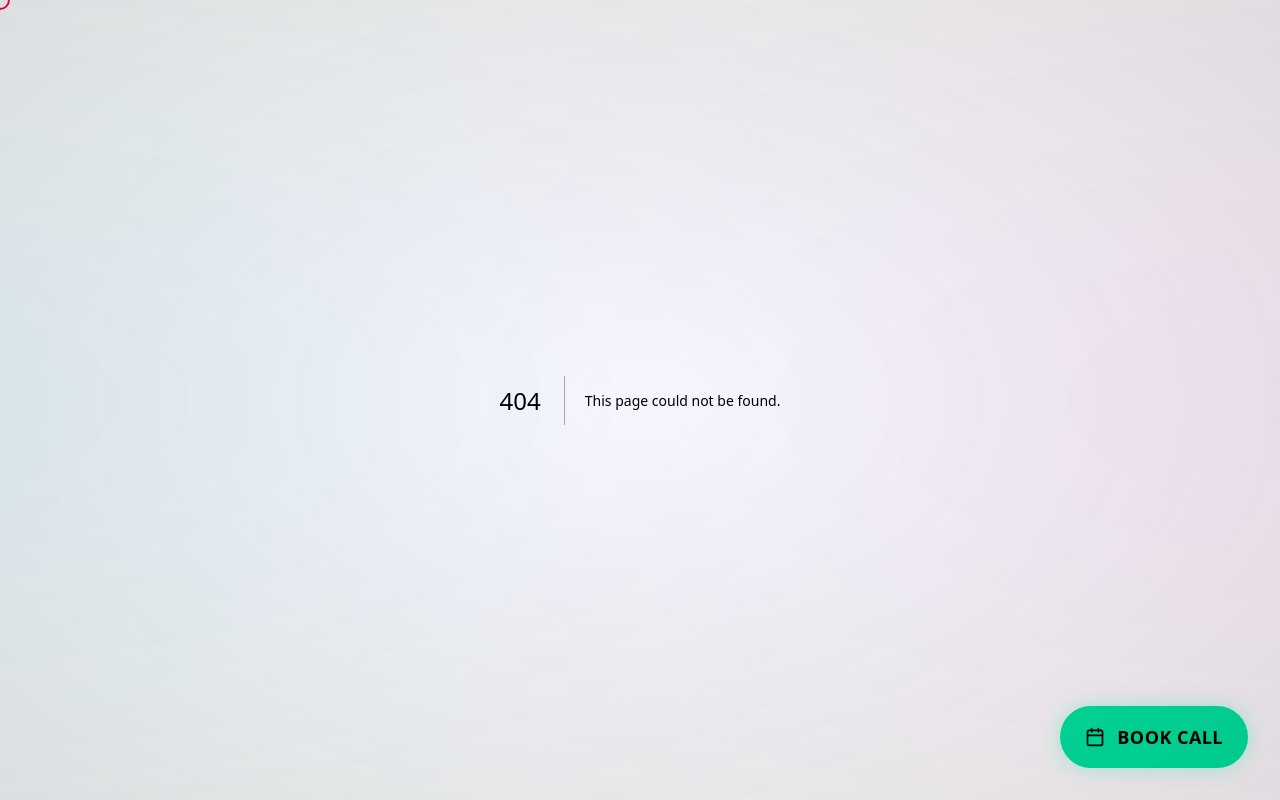
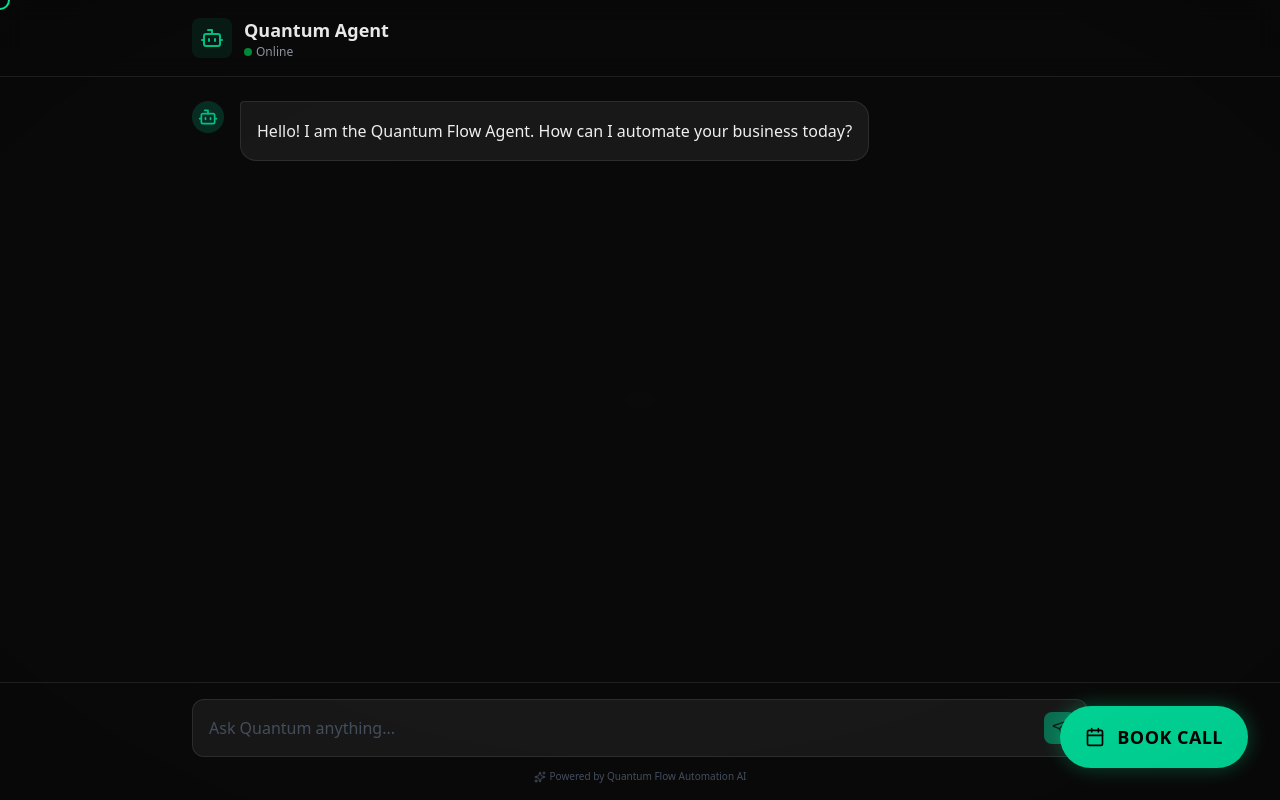
Before and after one commit to UKSOURCEDLTD/QuantumFlowAutomation, a Next.js app: page /agent in a window 1280 px wide. Before the commit this address had no page. Built offline with nearby package versions, Linux system fonts and the light colour scheme.

Commit message:
feat: add Agent chat interface page

```diff
--- /dev/null
+++ b/src/app/agent/page.tsx
@@ -0,0 +1,141 @@
+'use client';
+
+import React, { useState, useRef, useEffect } from 'react';
+import { Send, Bot, User, Sparkles } from 'lucide-react';
+
+export default function AgentPage() {
+  const [messages, setMessages] = useState([
+    { role: 'assistant', content: 'Hello! I am the Quantum Flow Agent. How can I automate your business today?' }
+  ]);
+  const [input, setInput] = useState('');
+  const [isTyping, setIsTyping] = useState(false);
+  const scrollRef = useRef<HTMLDivElement>(null);
+
+  const scrollToBottom = () => {
+    scrollRef.current?.scrollIntoView({ behavior: 'smooth' });
+  };
+
+  useEffect(() => {
+    scrollToBottom();
+  }, [messages]);
+
+  const handleSubmit = async (e: React.FormEvent) => {
+    e.preventDefault();
+    if (!input.trim()) return;
+
+    const userMessage = { role: 'user', content: input };
+    setMessages(prev => [...prev, userMessage]);
+    setInput('');
+    setIsTyping(true);
+
+    // Simulate AI response delay
+    setTimeout(() => {
+      const botMessage = {
+        role: 'assistant',
+        content: "I'm a demo agent right now, but soon I'll be connected to the real Quantum brain! 🧠✨"
+      };
+      setMessages(prev => [...prev, botMessage]);
+      setIsTyping(false);
+    }, 1500);
+  };
+
+  return (
+    <div className="flex flex-col h-screen bg-[#0a0a0a] text-white font-sans">
+      {/* Header */}
+      <header className="border-b border-white/10 bg-[#0a0a0a]/50 backdrop-blur-md p-4 sticky top-0 z-10">
+        <div className="max-w-4xl mx-auto flex items-center gap-3">
+          <div className="p-2 bg-[#00d294]/10 rounded-lg">
+            <Bot className="w-6 h-6 text-[#00d294]" />
+          </div>
+          <div>
+            <h1 className="font-bold text-lg">Quantum Agent</h1>
+            <p className="text-xs text-gray-400 flex items-center gap-1">
+              <span className="w-2 h-2 rounded-full bg-green-500 animate-pulse"/>
+              Online
+            </p>
+          </div>
+        </div>
+      </header>
+
+      {/* Chat Area */}
+      <main className="flex-1 overflow-y-auto p-4 md:p-6 scroll-smooth">
+        <div className="max-w-4xl mx-auto space-y-6">
+          {messages.map((msg, idx) => (
+            <div
+              key={idx}
+              className={`flex gap-4 ${msg.role === 'user' ? 'justify-end' : 'justify-start'}`}
+            >
+              {msg.role === 'assistant' && (
+                <div className="w-8 h-8 rounded-full bg-[#00d294]/20 flex items-center justify-center shrink-0">
+                  <Bot className="w-5 h-5 text-[#00d294]" />
+                </div>
+              )}
+
+              <div
+                className={`max-w-[80%] p-4 rounded-2xl ${
+                  msg.role === 'user'
+                    ? 'bg-[#00c2ff] text-black rounded-tr-sm'
+                    : 'bg-[#1a1a1a] border border-white/10 rounded-tl-sm'
+                }`}
+              >
+                <p className="leading-relaxed">{msg.content}</p>
+              </div>
+
+              {msg.role === 'user' && (
+                <div className="w-8 h-8 rounded-full bg-[#00c2ff]/20 flex items-center justify-center shrink-0">
+                  <User className="w-5 h-5 text-[#00c2ff]" />
+                </div>
+              )}
+            </div>
+          ))}
+
+          {isTyping && (
+            <div className="flex gap-4">
+              <div className="w-8 h-8 rounded-full bg-[#00d294]/20 flex items-center justify-center shrink-0">
+                <Bot className="w-5 h-5 text-[#00d294]" />
+              </div>
+              <div className="bg-[#1a1a1a] border border-white/10 p-4 rounded-2xl rounded-tl-sm flex items-center gap-2">
+                <span className="w-2 h-2 bg-gray-500 rounded-full animate-bounce" style={{ animationDelay: '0ms' }}/>
+                <span className="w-2 h-2 bg-gray-500 rounded-full animate-bounce" style={{ animationDelay: '150ms' }}/>
+                <span className="w-2 h-2 bg-gray-500 rounded-full animate-bounce" style={{ animationDelay: '300ms' }}/>
+              </div>
+            </div>
+          )}
+          <div ref={scrollRef} />
+        </div>
+      </main>
+
+      {/* Input Area */}
+      <footer className="p-4 bg-[#0a0a0a] border-t border-white/10">
+        <div className="max-w-4xl mx-auto">
+          <form onSubmit={handleSubmit} className="relative group">
+            <input
+              type="text"
+              value={input}
+              onChange={(e) => setInput(e.target.value)}
+              placeholder="Ask Quantum anything..."
+              className="w-full bg-[#1a1a1a] border border-white/10 rounded-xl p-4 pr-12
+                         focus:outline-none focus:border-[#00d294] focus:ring-1 focus:ring-[#00d294]
+                         transition-all placeholder:text-gray-600"
+            />
+            <button
+              type="submit"
+              disabled={!input.trim()}
+              className="absolute right-3 top-1/2 -translate-y-1/2 p-2 bg-[#00d294] rounded-lg
+                         text-black hover:bg-[#00d294]/90 disabled:opacity-50 disabled:cursor-not-allowed
+                         transition-colors"
+            >
+              <Send className="w-4 h-4" />
+            </button>
+          </form>
+          <div className="text-center mt-3">
+            <p className="text-[10px] text-gray-600 flex items-center justify-center gap-1">
+              <Sparkles className="w-3 h-3" />
+              Powered by Quantum Flow Automation AI
+            </p>
+          </div>
+        </div>
+      </footer>
+    </div>
+  );
+}
```
